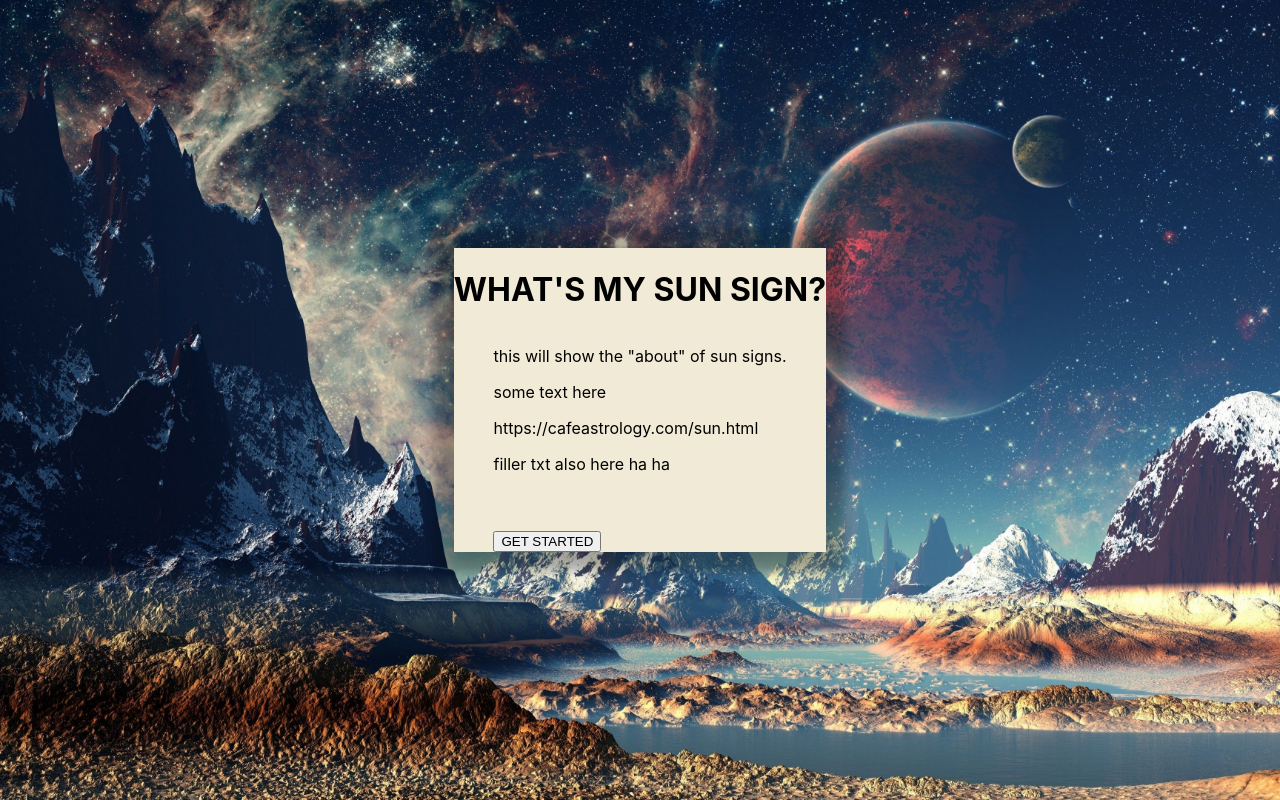
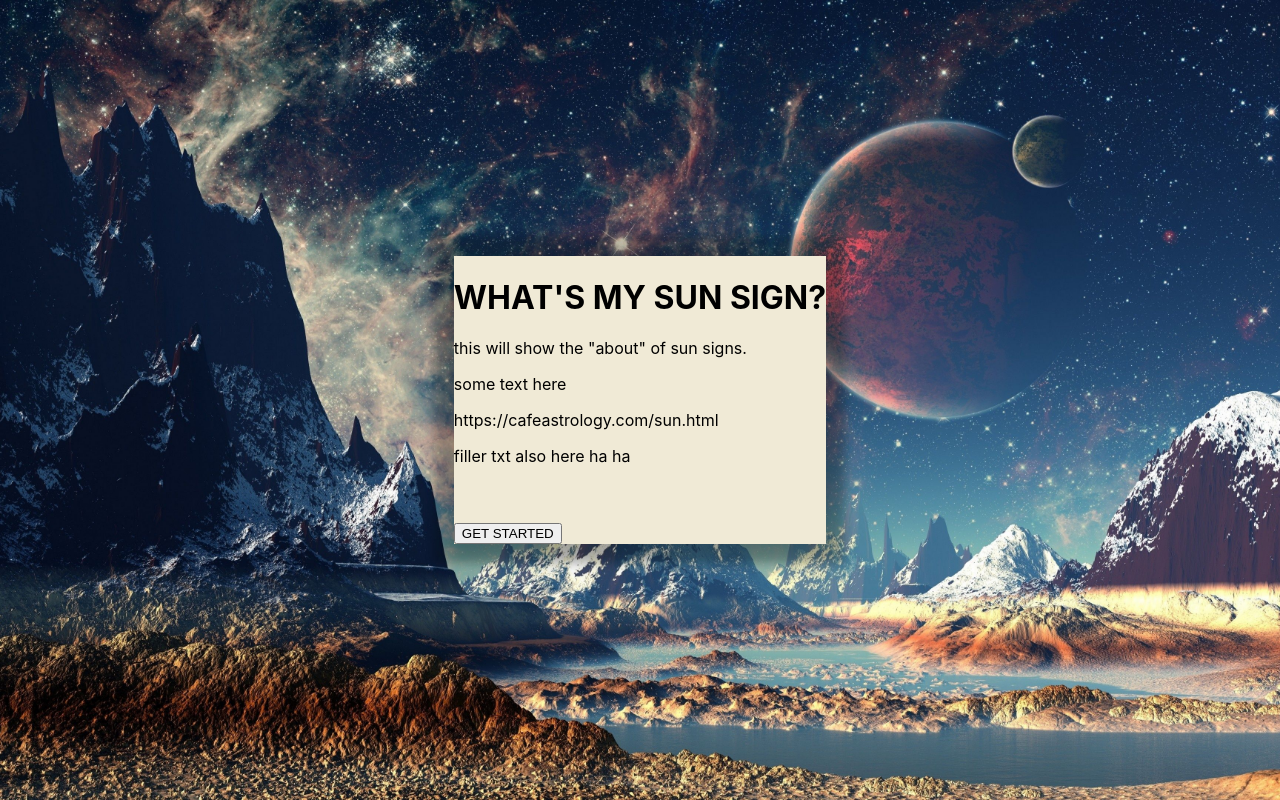
Before and after one commit to arionaskins/my-astro-app, a React (Create React App) app in the folder astro-app/: page / in a window 1280 px wide. Built offline with nearby package versions, Linux system fonts and the light colour scheme.

Commit message:
Update App.js

```diff
--- a/astro-app/src/App.js
+++ b/astro-app/src/App.js
@@ -11,8 +11,10 @@ class App extends React.Component {
             backgroundImage: `url('./img/background.jpg')`
           }} className='wrapper'>
             <div className='container'>
+              <div className='newD'>
             <Title />
              <Landing />
+             </div>
             </div></div>
         );
     }
```
